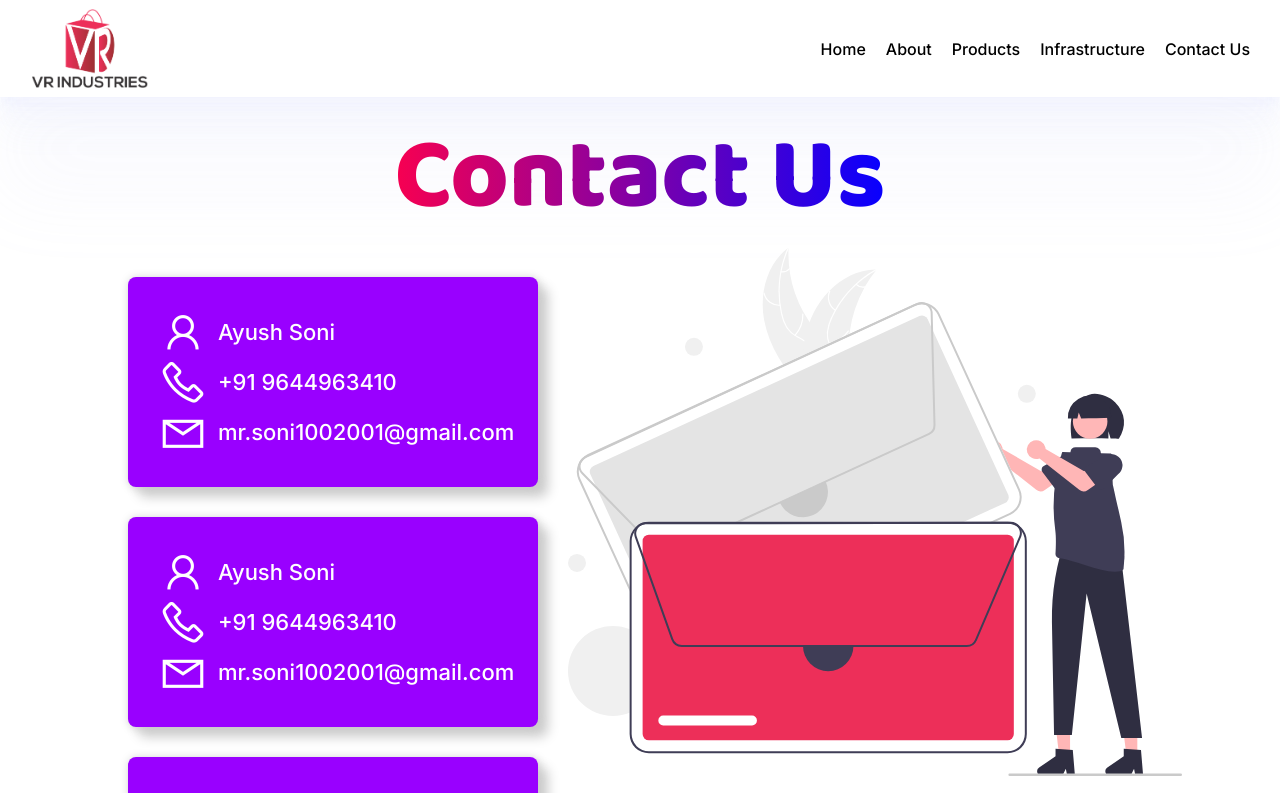
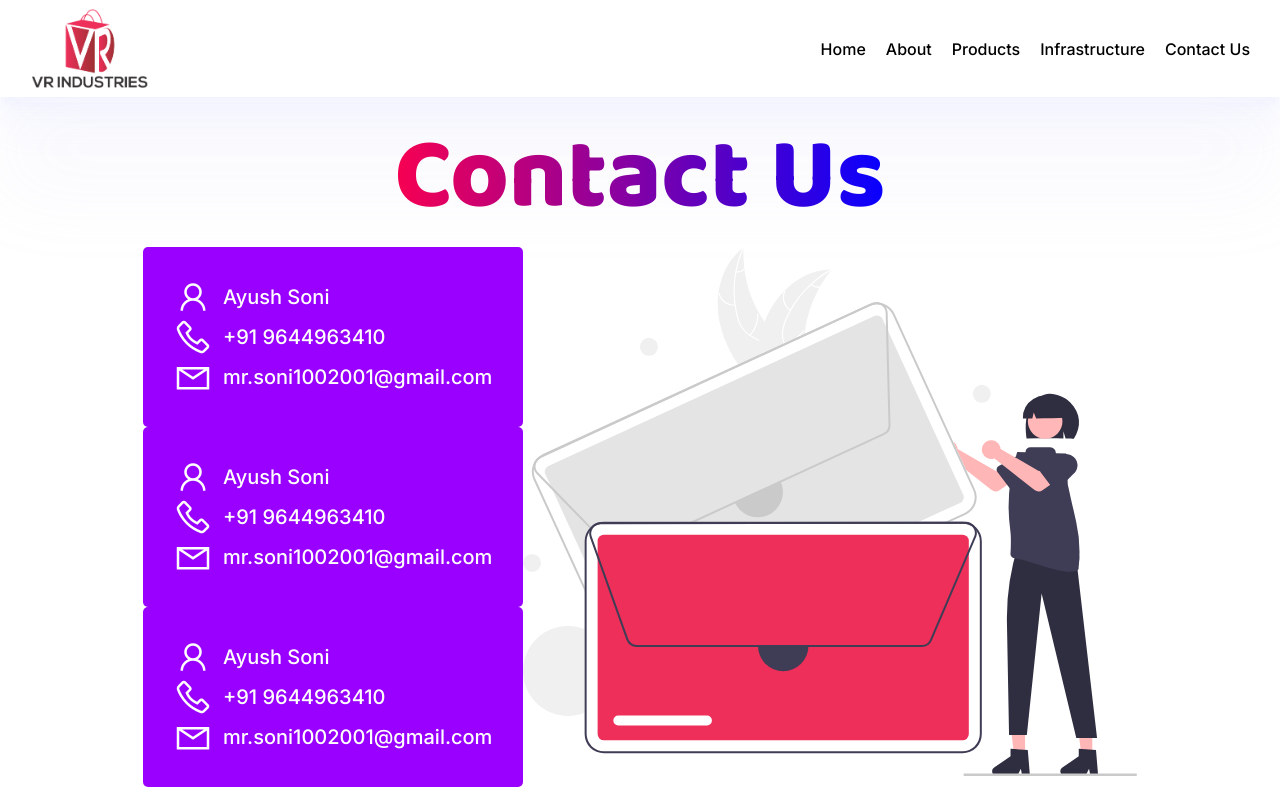
Before and after one commit to ayushsoni1010/vr-industries, a React (Create React App) app: page /contactUs in a window 1280 px wide. Shown: the top 793 px of the page. Built offline with nearby package versions, Linux system fonts and the light colour scheme.

Commit message:
🚀feat: added contact card (#18)

```diff
--- a/src/components/widgets/Cards/ContactCard/style.cards.contactCard.css
+++ b/src/components/widgets/Cards/ContactCard/style.cards.contactCard.css
@@ -12,15 +12,15 @@ div.contact-card-wrapper {
   -webkit-box-align: start;
       -ms-flex-align: start;
           align-items: flex-start;
-  width: 410px;
+  width: 380px;
   height: auto;
   background: #9900ff;
-  -webkit-box-shadow: 1px 1px 10px #ccc, 10px 10px 12px #ccc;
-          box-shadow: 1px 1px 10px #ccc, 10px 10px 12px #ccc;
-  border-radius: 8px;
+  -webkit-transition: all 0.5s ease-in-out;
+  transition: all 0.5s ease-in-out;
+  border-radius: 5px;
   padding: 30px;
   color: white;
-  margin: 30px;
+  cursor: pointer;
 }
 
 div.contact-card-wrapper > p {
@@ -31,11 +31,15 @@ div.contact-card-wrapper > p {
       -ms-flex-align: center;
           align-items: center;
   gap: 10px;
-  font-size: 22px;
+  font-size: 20px;
   font-weight: 500;
 }
 
 div.contact-card-wrapper > p > span {
-  font-size: 50px;
+  font-size: 40px;
+}
+
+div.contact-card-wrapper:hover {
+  background-color: #7252ff;
 }
 /*# sourceMappingURL=style.cards.contactCard.css.map */
--- a/src/components/widgets/Cards/ContactCard/style.cards.contactCard.scss
+++ b/src/components/widgets/Cards/ContactCard/style.cards.contactCard.scss
@@ -3,24 +3,27 @@ div.contact-card-wrapper{
     flex-direction: column;
     justify-content: flex-start;
     align-items: flex-start;
-    width: 410px;
+    width: 380px;
     height: auto;
     background: rgb(153, 0, 255);
-    box-shadow: 1px 1px 10px #ccc, 10px 10px 12px #ccc;
-
+    transition: all 0.5s ease-in-out;
     // background: linear-gradient(90deg, rgba(247, 0, 81, 1) 0%, rgba(7, 0, 255, 1) 100%, rgba(238, 0, 255, 1) 100%);
-    border-radius: 8px;
+    border-radius: 5px;
     padding: 30px;
     color: white;
-    margin: 30px;
+    cursor: pointer;
     >p{
         display: flex;
         align-items: center;
         gap: 10px;
-        font-size: 22px;
+        font-size: 20px;
         font-weight: 500;
         >span{
-            font-size: 50px;
+            font-size: 40px;
         }
     }
+    &:hover{
+        background-color: rgb(114, 82, 255);
+        ;
+    }
 }
```
Also changed, not shown: 1 other file (tests, documents, lock files or other folders).
